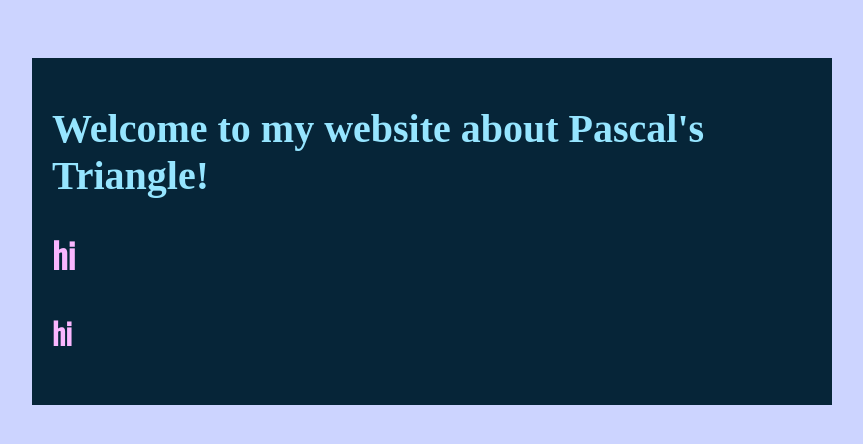
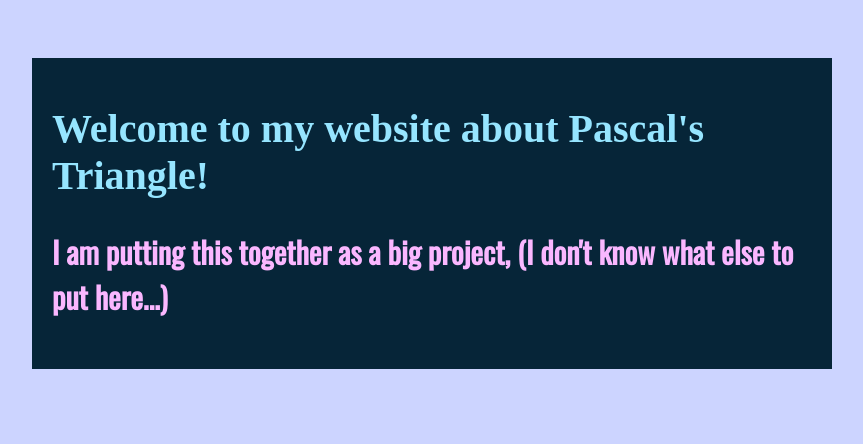
Before and after one commit to lucyk2354/website, a plain HTML site: page main.html in a window 1280 px wide. Shown: the whole page, without its empty margins (208-1071 px from the left). Drawn offline with nearby package versions, Linux system fonts and the light colour scheme; a web font is replaced by a local one.

Commit message:
Update main.html

```diff
--- a/main.html
+++ b/main.html
@@ -11,8 +11,7 @@
 		<div>
 
 			<h1>Welcome to my website about Pascal's Triangle!</h1>
-			<h2>hi</h2>
-			<h3>hi</h3>
+			<h3>I am putting this together as a big project, (I don't know what else to put here...)</h3>
 
 		</div>
 	</body>
```
